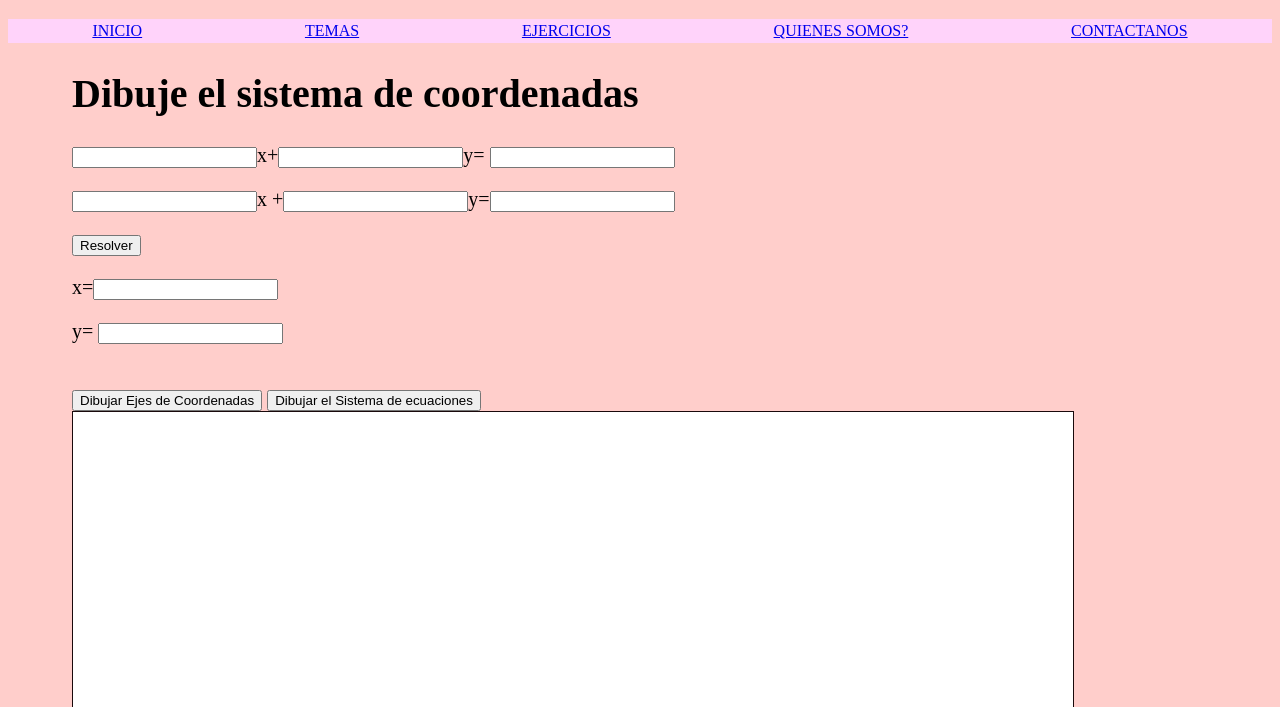
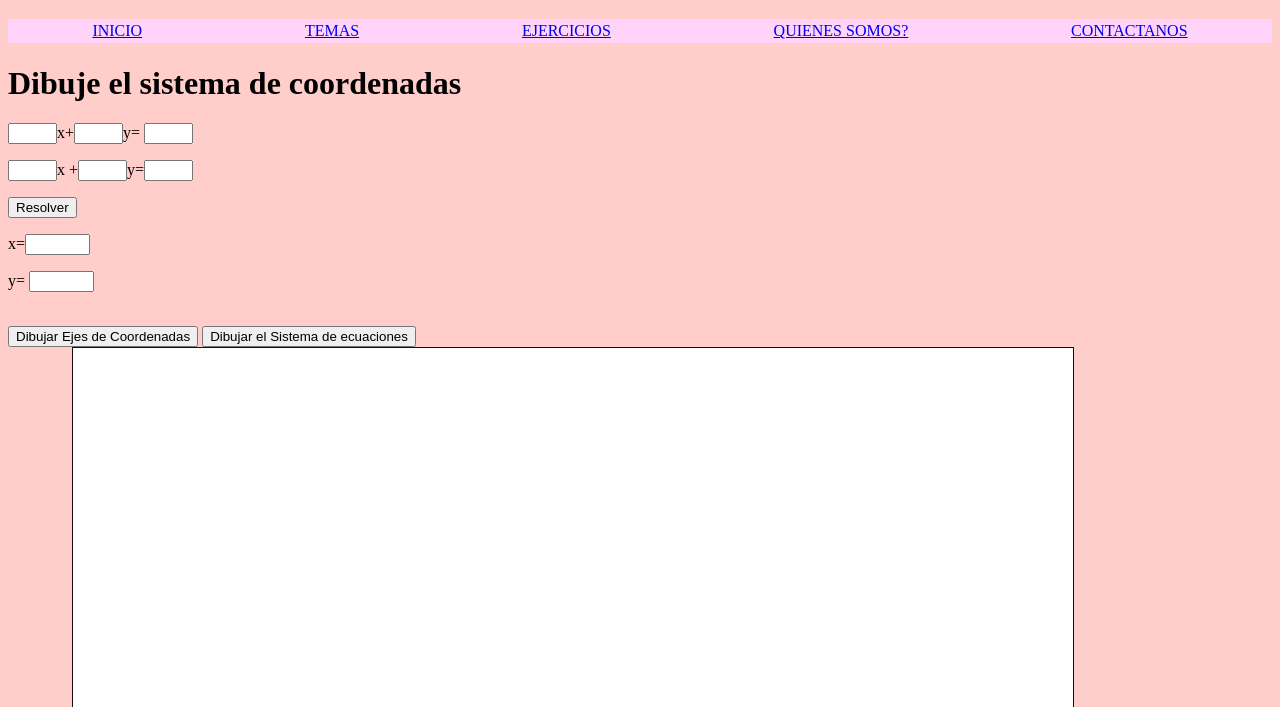
Before and after one commit to UCC-LabCompu2-Historico/proyectos2019-proyecto2019-cabral-paschini, a plain HTML site: page grafica.html in a window 1280 px wide. Shown: the part 93-800 px from the top of the page. Drawn offline with Linux system fonts and the light colour scheme.

Commit message:
Update grafica.html

```diff
--- a/grafica.html
+++ b/grafica.html
@@ -26,26 +26,27 @@
 
 </header>
 
-    <div class="centradodivconver">
-        <h1>Dibuje el sistema de coordenadas</h1>
-
+    <h1>Dibuje el sistema de coordenadas</h1>
+    <div class="centrado div-conver">
         <form name="datos">
 
-            <p> <input type="text" name="a" >x+<input type="text" name="b" >y= <input type="text" name="c" > </p>
-            <p><input type="text" name="d" >x +<input type="text" name="e" >y=<input type="text" name="f" > </p>
+            <p>
+            <form id="datos" name="datos">
+            <p> <input type="text" name="a" size="3">x+<input type="text" name="b" size="3">y= <input type="text" name="c" size="3"> </p>
+             <p><input type="text" name="d" size="3">x +<input type="text" name="e" size="3">y=<input type="text" name="f" size="3"> </p>
             <input type="button" value="Resolver" onClick="res()">
-            <p> x=<input type="text" name="x" > </p>
-            <p> y= <input type="text" name="y" > </p>
+            <p> x=<input type="text" name="x" size="5"> </p>
+            <p> y= <input type="text" name="y" size="5"> </p></form>
 
         </form>
         <br>
         <button onclick="dibujarCuadriculado()">
             Dibujar Ejes de Coordenadas
         </button>
-        <button onclick="dibujarInterseccion()">
+        <button onclick="DibujeInterseccion()">
             Dibujar el Sistema de ecuaciones
         </button>
-
+        </br>
     </div>
 
 <canvas id="myCanvas" class="ejer" width="1000" height="500" >
```
